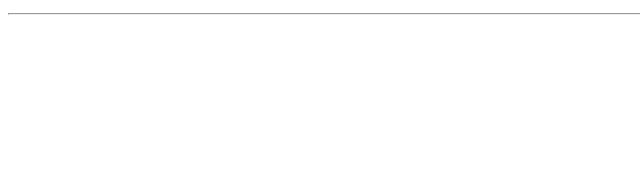
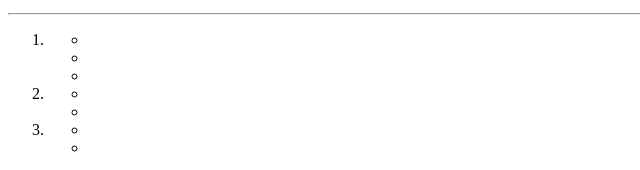
Before and after one commit to AdrianaSantorio/html-london-trip, a plain HTML site: page index.html in a window 1280 px wide. Shown: the part 1029-1199 px from the top of the page, 0-640 px from the left. Before the commit the page ends 1052 px from the top, so only its background shows below. Drawn offline with Linux system fonts and the light colour scheme.

Commit message:
added list structure

```diff
--- a/index.html
+++ b/index.html
@@ -81,13 +81,36 @@
             <hr>
         </section>
 
+        <!-- sezione - info utili -->
+        <section class="list info">
+               <!-- ordered list -->
+                <ol>
+                    <li>
+                        <ul>
+                            <li><strong></strong></li>
+                            <li><strong></strong></li>
+                            <li><strong></strong></li>
+                        </ul>
+                    </li>
+                    <li>
+                        <ul>
+                            <li><strong></strong></li>
+                            <li><strong></strong></li>
+                        </ul>
+                    </li>
+                    <li>
+                        <ul>
+                            <li><strong></strong></li>
+                            <li><strong></strong></li>
+                        </ul>
+                    </li>
 
-        <!-- sezione - info utili -->
 
-            <!-- ordered list -->
-                <!-- unordered list  -->
+                </ol>
 
             <!-- horizontal rule -->
+        </section>
+
 
         <!-- sezione - le foto-->
 
```
